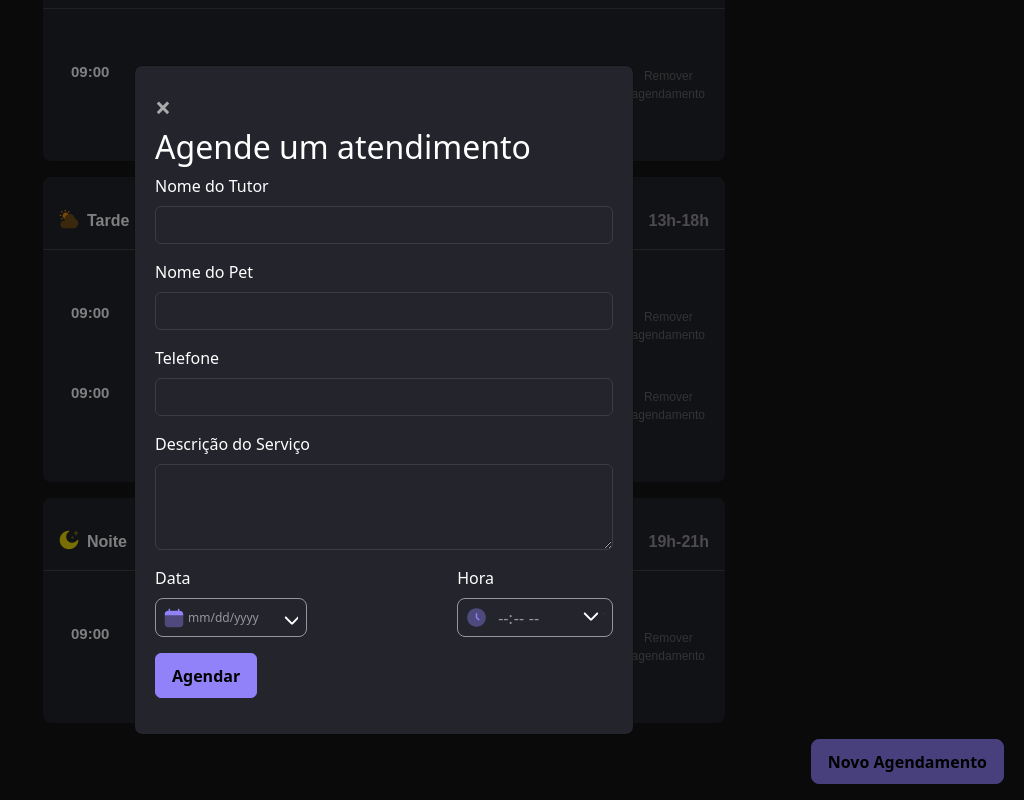
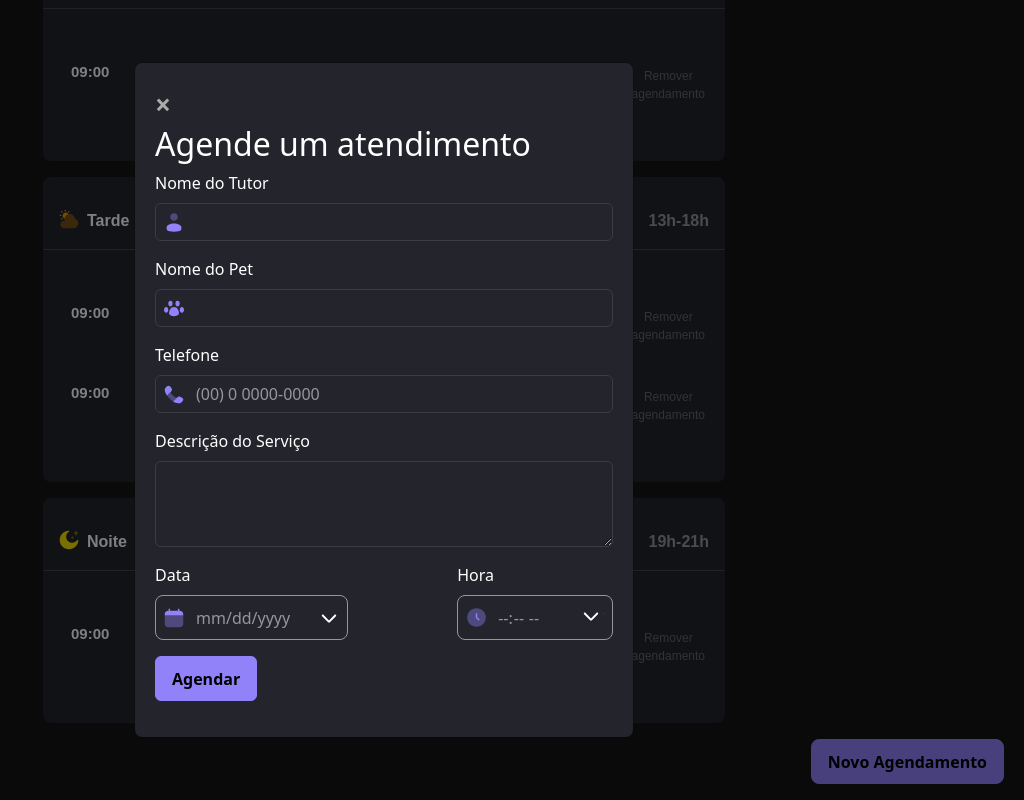
Before and after one commit to EsleySaab/Mundo-Pet, a plain HTML site: page index.html in a window 1280 px wide. Both pictures are taken after a click on the button "Novo Agendamento". Shown: the part 227-1027 px from the top of the page, without its empty margins (256-1280 px from the left). Drawn offline with nearby package versions, Linux system fonts and the light colour scheme.

Commit message:
styling the inputs

```diff
--- a/index.html
+++ b/index.html
@@ -175,7 +175,13 @@
           </div>
           <div class="mb-3">
             <label for="phone" class="form-label">Telefone</label>
-            <input type="tel" class="form-control" id="phone" required />
+            <input
+              type="tel"
+              class="form-control"
+              id="phone"
+              placeholder="(00) 0 0000-0000"
+              required
+            />
           </div>
           <div class="mb-3">
             <label for="service-desc" class="form-label"
--- a/styles/modal.css
+++ b/styles/modal.css
@@ -39,6 +39,7 @@
   background-color: #23242c;
   border-color: #3e3c41;
   color: white;
+  padding-left: 2.5rem;
 }
 .form-control:hover {
   border: 1px solid #86818c;
@@ -80,3 +81,46 @@ input[type="time"] {
   padding: 0.6rem 0.5rem;
   padding-left: 2rem;
 }
+
+#appointment-date {
+  @media (min-width: 768px) {
+    padding: 0.6rem 0.5rem;
+    padding-left: 2.5rem;
+    font-size: 16px;
+  }
+}
+
+#appointment-time {
+  @media (min-width: 768px) {
+    padding: 0.6rem 3rem;
+    padding-left: 2.5rem;
+    font-size: 16px;
+    padding-right: 0.5rem;
+  }
+}
+
+#phone {
+  background-image: url(../assets/Phone--Streamline-Solar.svg);
+  background-repeat: no-repeat;
+  background-position-y: center;
+  background-position-x: 0.5rem;
+}
+
+#tutor-name {
+  background-image: url(../assets/User--Streamline-Solar.svg);
+  background-repeat: no-repeat;
+  background-position-y: center;
+  background-position-x: 0.5rem;
+}
+
+#pet-name {
+  background-image: url(../assets/Pet-Paw--Streamline-Core.svg);
+  background-repeat: no-repeat;
+  background-position-y: center;
+  background-position-x: 0.5rem;
+}
+
+.form-control::placeholder {
+  color: #98959d;
+  opacity: 1;
+}
```
